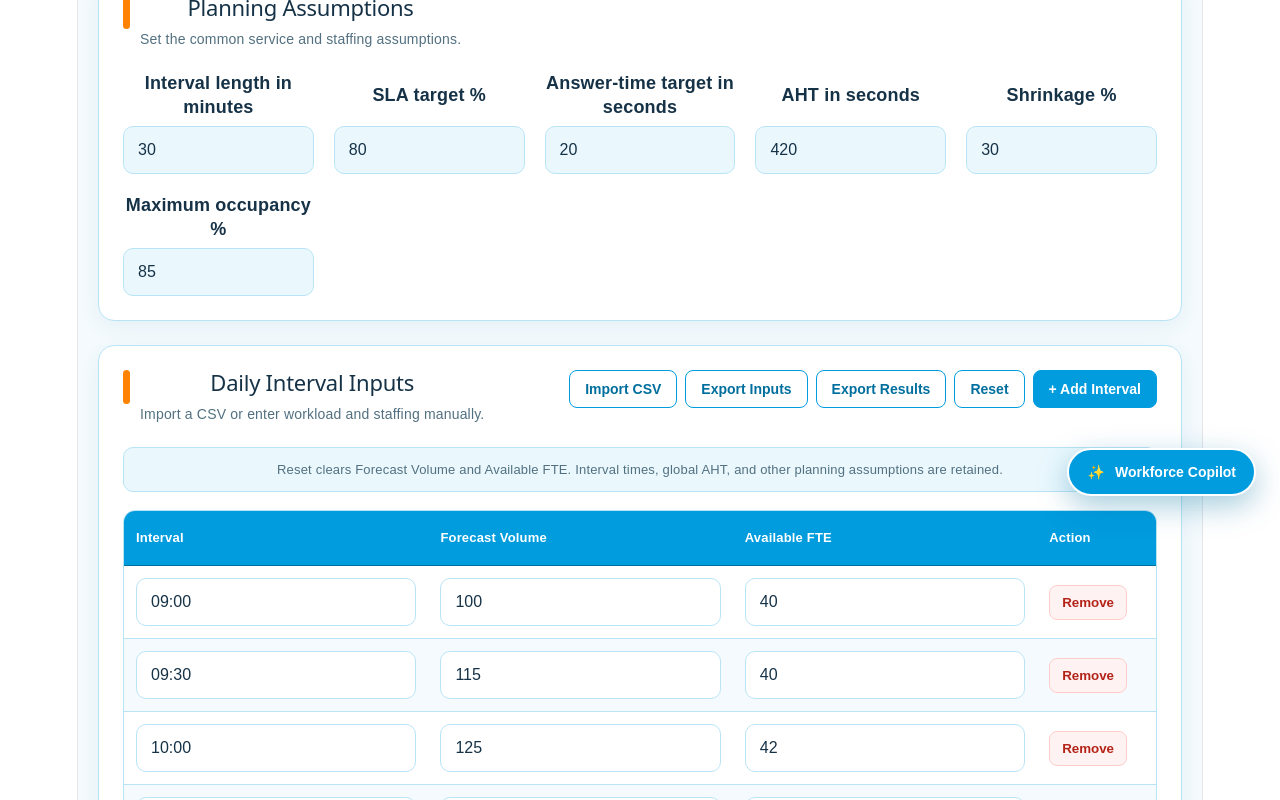
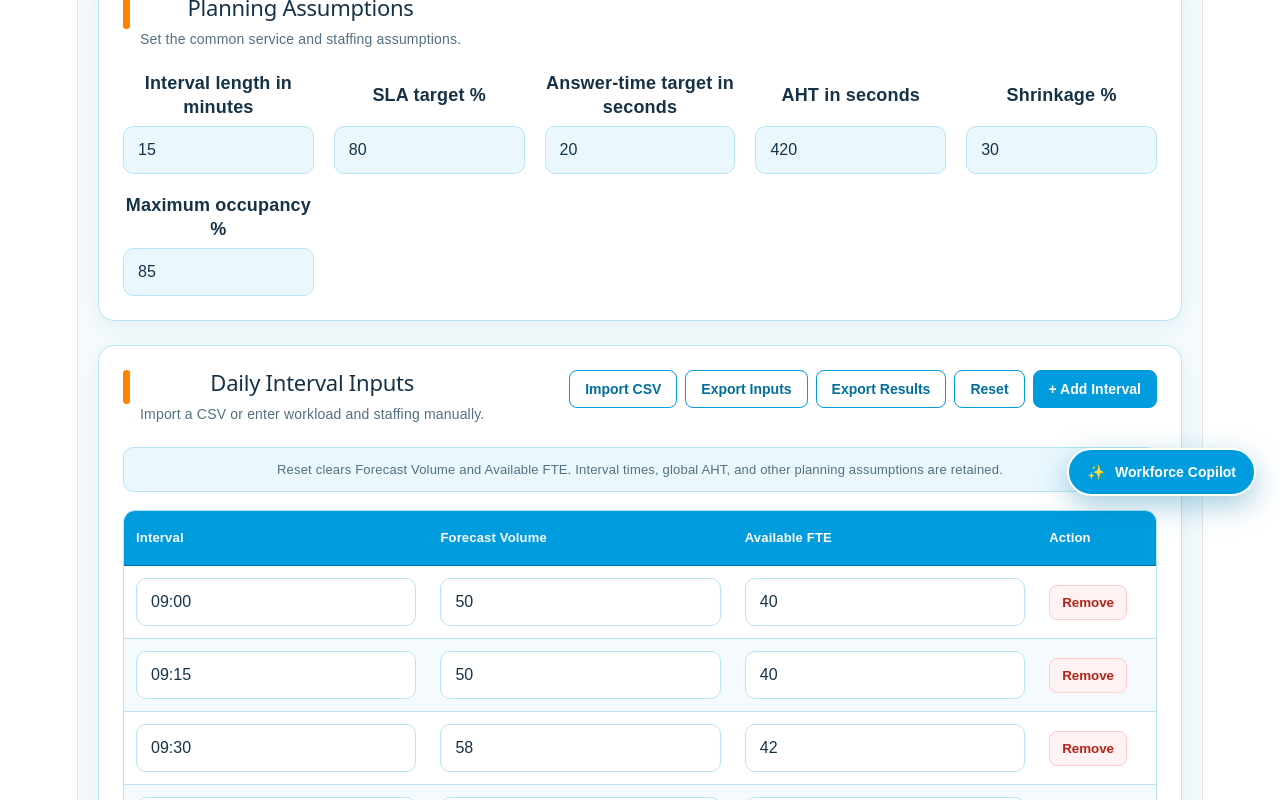
Before and after one commit to markeugeneb351-code/wfm-executive-copilot2, a React (Vite) app: page / in a window 1280 px wide. Shown: the part 280-1080 px from the top of the page. Built offline with nearby package versions, Linux system fonts and the light colour scheme.

Commit message:
Update App.tsx

```diff
--- a/src/App.tsx
+++ b/src/App.tsx
@@ -70,10 +70,10 @@ type EditableIntervalField =
   | "availableFTE";
 
 const initialIntervals: IntervalRow[] = [
-  { id: 1, interval: "09:00", forecastVolume: 100, availableFTE: 40 },
-  { id: 2, interval: "09:30", forecastVolume: 115, availableFTE: 40 },
-  { id: 3, interval: "10:00", forecastVolume: 125, availableFTE: 42 },
-  { id: 4, interval: "10:30", forecastVolume: 105, availableFTE: 43 },
+  { id: 1, interval: "09:00", forecastVolume: 50, availableFTE: 40 },
+  { id: 2, interval: "09:15", forecastVolume: 50, availableFTE: 40 },
+  { id: 3, interval: "09:30", forecastVolume: 58, availableFTE: 42 },
+  { id: 4, interval: "09:45", forecastVolume: 57, availableFTE: 43 },
 ];
 
 function createRowId(index = 0) {
@@ -161,7 +161,7 @@ function downloadCsv(fileName: string, csvContent: string) {
 function App() {
   const fileInputRef = useRef<HTMLInputElement>(null);
 
-  const [intervalMinutes, setIntervalMinutes] = useState(30);
+  const [intervalMinutes, setIntervalMinutes] = useState(15);
   const [targetSLA, setTargetSLA] = useState(80);
   const [answerTime, setAnswerTime] = useState(20);
   const [ahtSeconds, setAhtSeconds] = useState(420);
```
